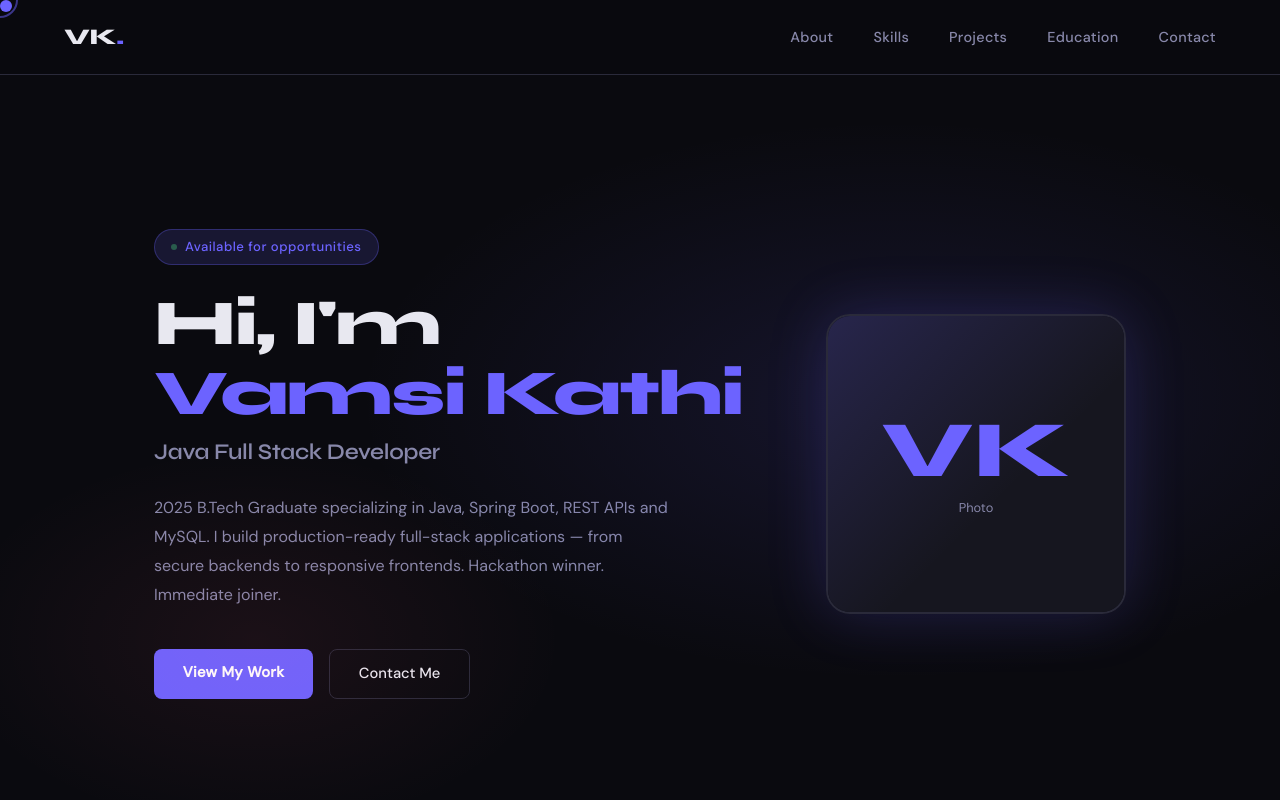
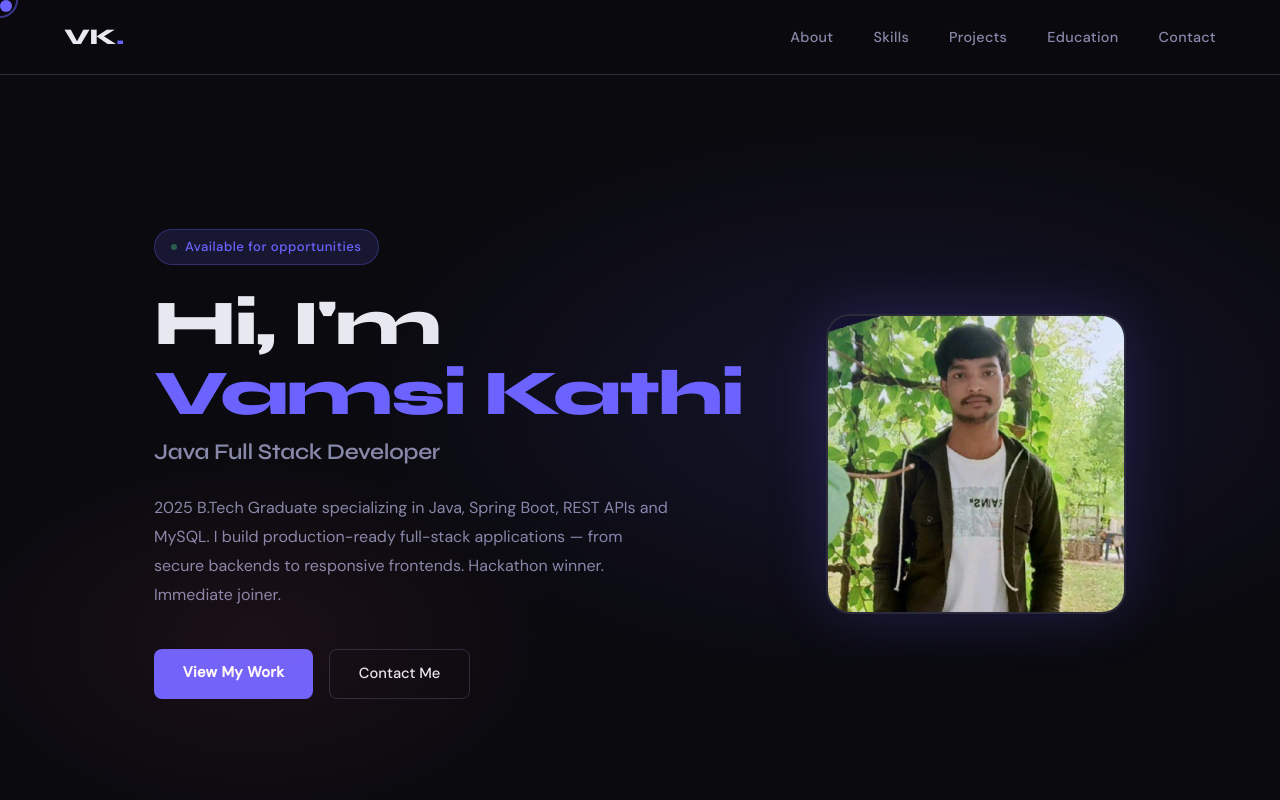
Before and after one commit to Vamsi-Kathi/portfolio, a plain HTML site: page index.html in a window 1280 px wide. Shown: the top 800 px of the page. Drawn offline with Linux system fonts and the light colour scheme.

Commit message:
Fix image source path in index.html

```diff
--- a/index.html
+++ b/index.html
@@ -466,7 +466,7 @@
         </div>
       </div>
       <div class="hero-photo fade-in">
-        <img src="./images/vamsi.jpeg" alt="Vamsi Kathi"
+        <img src="./vamsi.jpeg" alt="Vamsi Kathi"
              onerror="this.parentElement.innerHTML='<div class=\'photo-placeholder\'><div class=\'initials\'>VK</div><p>Photo</p></div>'"/>
       </div>
     </div>
```
